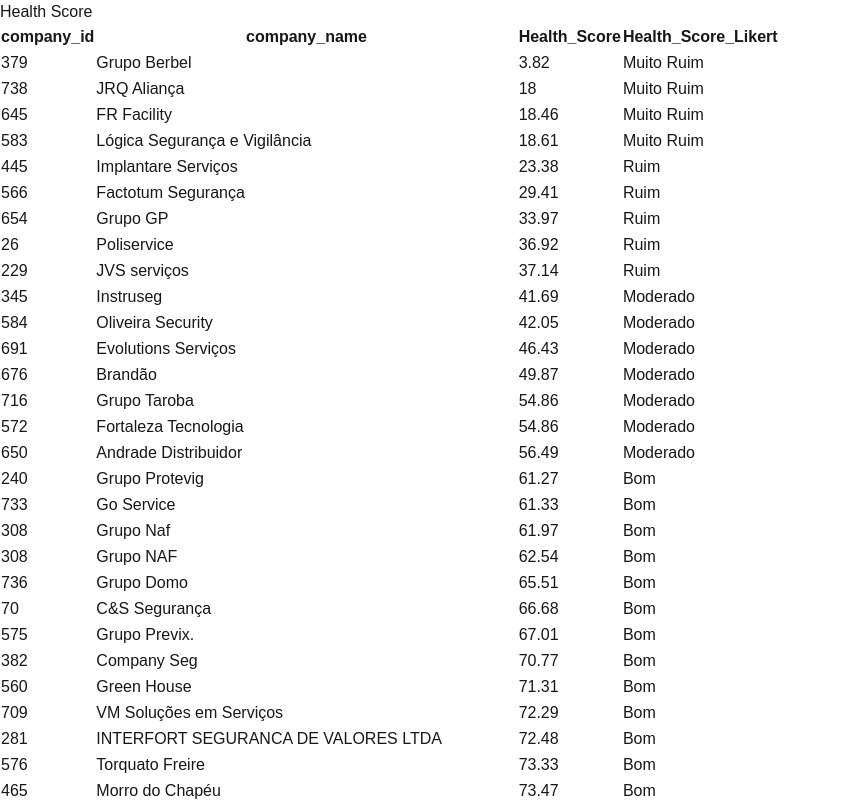
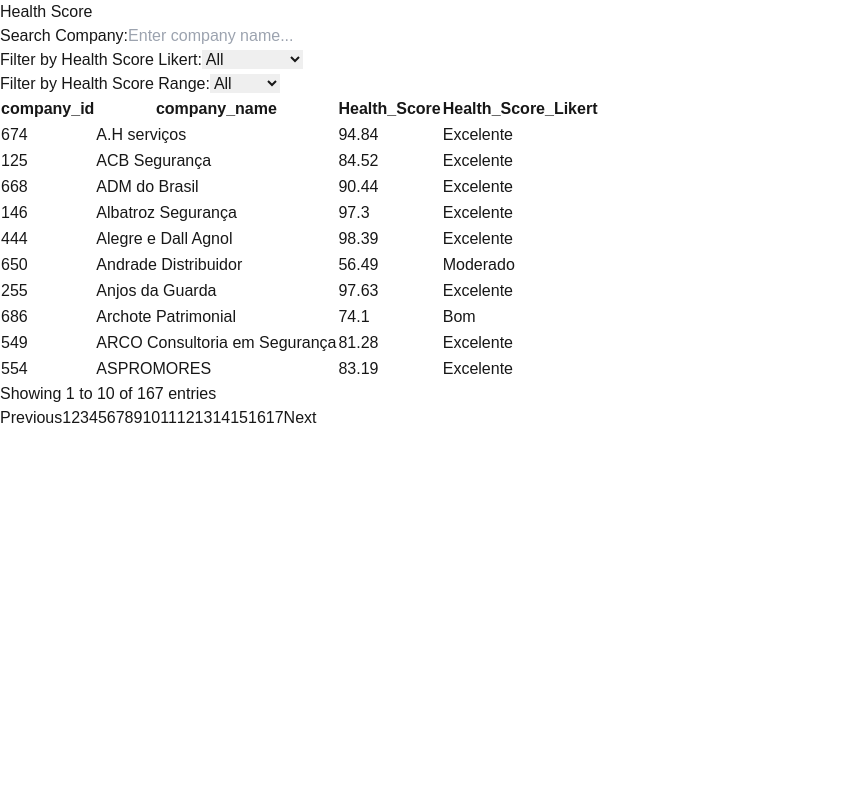
Before and after one commit to walefe-findme/health-score, a Next.js app: page / in a window 1280 px wide. Shown: the top 801 px of the page, without its empty margins (0-841 px from the left). Built offline with nearby package versions, Linux system fonts and the light colour scheme.

Commit message:
add filters feature

```diff
--- a/data.json
+++ b/data.json
@@ -115,7 +115,7 @@
       "Health_Score_Likert": "Bom"
      },
      {
-      "company_id": 308,
+      "company_id": 312,
       "company_name": "Grupo NAF",
       "Health_Score": 62.54,
       "Health_Score_Likert": "Bom"
@@ -127,7 +127,7 @@
       "Health_Score_Likert": "Bom"
      },
      {
-      "company_id": 70,
+      "company_id": 77,
       "company_name": "C&S Segurança",
       "Health_Score": 66.68,
       "Health_Score_Likert": "Bom"
@@ -211,7 +211,7 @@
       "Health_Score_Likert": "Bom"
      },
      {
-      "company_id": 70,
+      "company_id": 74,
       "company_name": "C&S SEGURANÇA",
       "Health_Score": 75.38,
       "Health_Score_Likert": "Bom"
@@ -241,7 +241,7 @@
       "Health_Score_Likert": "Bom"
      },
      {
-      "company_id": 287,
+      "company_id": 283,
       "company_name": "CGtech",
       "Health_Score": 78.55,
       "Health_Score_Likert": "Bom"
@@ -271,7 +271,7 @@
       "Health_Score_Likert": "Excelente"
      },
      {
-      "company_id": 23,
+      "company_id": 29,
       "company_name": "GRUPO MINER",
       "Health_Score": 81.54,
       "Health_Score_Likert": "Excelente"
@@ -439,7 +439,7 @@
       "Health_Score_Likert": "Excelente"
      },
      {
-      "company_id": 23,
+      "company_id": 22,
       "company_name": "Grupo Miner",
       "Health_Score": 88.58,
       "Health_Score_Likert": "Excelente"
@@ -919,7 +919,7 @@
       "Health_Score_Likert": "Excelente"
      },
      {
-      "company_id": 310,
+      "company_id": 311,
       "company_name": "Grupo Engefort",
       "Health_Score": 99.05,
       "Health_Score_Likert": "Excelente"
--- a/src/app/page.tsx
+++ b/src/app/page.tsx
@@ -1,8 +1,10 @@
 import HealthTable from "../components/HealthTable";
 export default function Home() {
   return (
-    <div>
-      <HealthTable />
+    <div className="min-h-screen flex flex-col">
+      <div className="flex-grow">
+        <HealthTable />
+      </div>
     </div>
   );
 }
--- a/src/components/HealthTable.jsx
+++ b/src/components/HealthTable.jsx
@@ -1,25 +1,105 @@
 "use client"
-import React from 'react';
-import jsonData from '../../data.json'; // Adjust the path as necessary
+import React, { useState } from 'react';
+import jsonData from '../../data.json';
 
 function JsonTable() {
+  const [selectedHealthLikert, setSelectedHealthLikert] = useState('All');
+  const [selectedHealthScore, setSelectedHealthScore] = useState('All');
+  const [searchCompany, setSearchCompany] = useState('');
+  const [currentPage, setCurrentPage] = useState(1);
+  const itemsPerPage = 10;
   const data = jsonData;
 
   if (data.length === 0) {
     return <div className="text-center mt-10">No data available</div>;
   }
+  const { Sheet1 } = data;
 
-  const { Sheet1 } = data;
+  // Get unique Health_Score_Likert values for filter
+  const uniqueHealthLikerts = ['All', ...new Set(Sheet1.map(item => item.Health_Score_Likert))];
+
+  // Get unique Health_Score ranges for filter
+  const healthScoreRanges = [
+    'All',
+    '0-20',
+    '21-40',
+    '41-60',
+    '61-80',
+    '81-100'
+  ];
+
+  // Filter data based on both selections and search
+  const filteredData = Sheet1.filter(item => {
+    const likertMatch = selectedHealthLikert === 'All' || item.Health_Score_Likert === selectedHealthLikert;
+
+    let scoreMatch = true;
+    if (selectedHealthScore !== 'All') {
+      const [min, max] = selectedHealthScore.split('-').map(Number);
+      scoreMatch = item.Health_Score >= min && item.Health_Score <= max;
+    }
+
+    const searchMatch = item.company_name.toLowerCase().includes(searchCompany.toLowerCase());
+
+    return likertMatch && scoreMatch && searchMatch;
+  }).sort((a, b) => a.company_name.localeCompare(b.company_name)); // Sort alphabetically by company name
+
+  // Calculate pagination
+  const totalPages = Math.ceil(filteredData.length / itemsPerPage);
+  const startIndex = (currentPage - 1) * itemsPerPage;
+  const endIndex = startIndex + itemsPerPage;
+  const currentData = filteredData.slice(startIndex, endIndex);
+
   const headers = Object.keys(Sheet1[0]);
-  console.log('headers',headers);
+
+  const handlePageChange = (page) => {
+    setCurrentPage(page);
+  };
 
   return (
-    <div className="h-full w-full p-6 md:p-12 bg-[#fafafa]">
+    <div className="h-full w-full p-6 md:p-12 bg-[#f7f9fc]">
       <div className="max-w-[1400px] mx-auto space-y-6">
         <div className="flex flex-col gap-4">
-          <h1 className="text-3xl font-bold tracking-tight text-[#0f172a]">
+          <h1 className="text-3xl font-bold tracking-tight text-[#2d3748]">
             Health Score
           </h1>
+          <div className="flex items-center gap-4 flex-wrap">
+            <div className="flex items-center gap-2">
+              <label className="text-sm font-medium text-[#718096]">Search Company:</label>
+              <input
+                type="text"
+                value={searchCompany}
+                onChange={(e) => setSearchCompany(e.target.value)}
+                placeholder="Enter company name..."
+                className="rounded border border-[#e2e8f0] px-3 py-1.5 text-[#4a5568]"
+              />
+            </div>
+
+            <div className="flex items-center gap-2">
+              <label className="text-sm font-medium text-[#718096]">Filter by Health Score Likert:</label>
+              <select
+                value={selectedHealthLikert}
+                onChange={(e) => setSelectedHealthLikert(e.target.value)}
+                className="rounded border border-[#e2e8f0] px-3 py-1.5 text-[#4a5568]"
+              >
+                {uniqueHealthLikerts.map(score => (
+                  <option key={score} value={score}>{score}</option>
+                ))}
+              </select>
+            </div>
+
+            <div className="flex items-center gap-2">
+              <label className="text-sm font-medium text-[#718096]">Filter by Health Score Range:</label>
+              <select
+                value={selectedHealthScore}
+                onChange={(e) => setSelectedHealthScore(e.target.value)}
+                className="rounded border border-[#e2e8f0] px-3 py-1.5 text-[#4a5568]"
+              >
+                {healthScoreRanges.map(range => (
+                  <option key={range} value={range}>{range}</option>
+                ))}
+              </select>
+            </div>
+          </div>
         </div>
 
         <div className="rounded-lg border border-[#e2e8f0] bg-white shadow-sm">
@@ -30,7 +110,7 @@ function JsonTable() {
                   {headers.map((header) => (
                     <th
                       key={header}
-                      className="h-12 px-4 text-left align-middle font-medium text-[#64748b] [&:has([role=checkbox])]:pr-0"
+                      className="h-12 px-4 text-left align-middle font-medium text-[#718096] [&:has([role=checkbox])]:pr-0"
                     >
                       {header}
                     </th>
@@ -38,28 +118,67 @@ function JsonTable() {
                 </tr>
               </thead>
               <tbody className="[&_tr:last-child]:border-0">
-                {Sheet1.map((row) => (
+                {currentData.length > 0 ? (
+                  currentData.map((row) => (
                     <tr
                       key={row.id || row._id || Object.values(row)[0]}
-                    className="border-b border-[#e2e8f0] transition-colors hover:bg-[#f8fafc] data-[state=selected]:bg-[#f8fafc]"
+                      className="border-b border-[#e2e8f0] transition-colors hover:bg-[#f7fafc] data-[state=selected]:bg-[#f7fafc]"
                     >
                       {headers.map((header) => (
                         <td
                           key={header}
-                        className="p-4 align-middle [&:has([role=checkbox])]:pr-0 text-[#334155]"
+                          className="p-4 align-middle [&:has([role=checkbox])]:pr-0 text-[#4a5568]"
                         >
                           {row[header]}
                         </td>
                       ))}
                     </tr>
-                ))}
+                  ))
+                ) : (
+                  <tr>
+                    <td colSpan={headers.length} className="text-center p-4 text-[#718096]">
+                      No results found
+                    </td>
+                  </tr>
+                )}
               </tbody>
             </table>
           </div>
         </div>
 
-        <div className="text-sm text-[#64748b] text-center py-4">
-          Showing {data.length} entries
+        <div className="flex flex-col sm:flex-row justify-between items-center gap-4 text-sm text-[#718096] py-4">
+          <div>
+            Showing {startIndex + 1} to {Math.min(endIndex, filteredData.length)} of {filteredData.length} entries
+          </div>
+          <div className="flex gap-2">
+            <button
+              onClick={() => handlePageChange(currentPage - 1)}
+              disabled={currentPage === 1}
+              className="px-3 py-1 rounded border border-[#e2e8f0] disabled:opacity-50"
+            >
+              Previous
+            </button>
+            {[...Array(totalPages)].map((_, index) => (
+              <button
+                key={index + 1}
+                onClick={() => handlePageChange(index + 1)}
+                className={`px-3 py-1 rounded border ${
+                  currentPage === index + 1
+                    ? 'bg-[#4a5568] text-white'
+                    : 'border-[#e2e8f0]'
+                }`}
+              >
+                {index + 1}
+              </button>
+            ))}
+            <button
+              onClick={() => handlePageChange(currentPage + 1)}
+              disabled={currentPage === totalPages}
+              className="px-3 py-1 rounded border border-[#e2e8f0] disabled:opacity-50"
+            >
+              Next
+            </button>
+          </div>
         </div>
       </div>
     </div>
```
Lines whose indentation alone changed are shown as unchanged.
